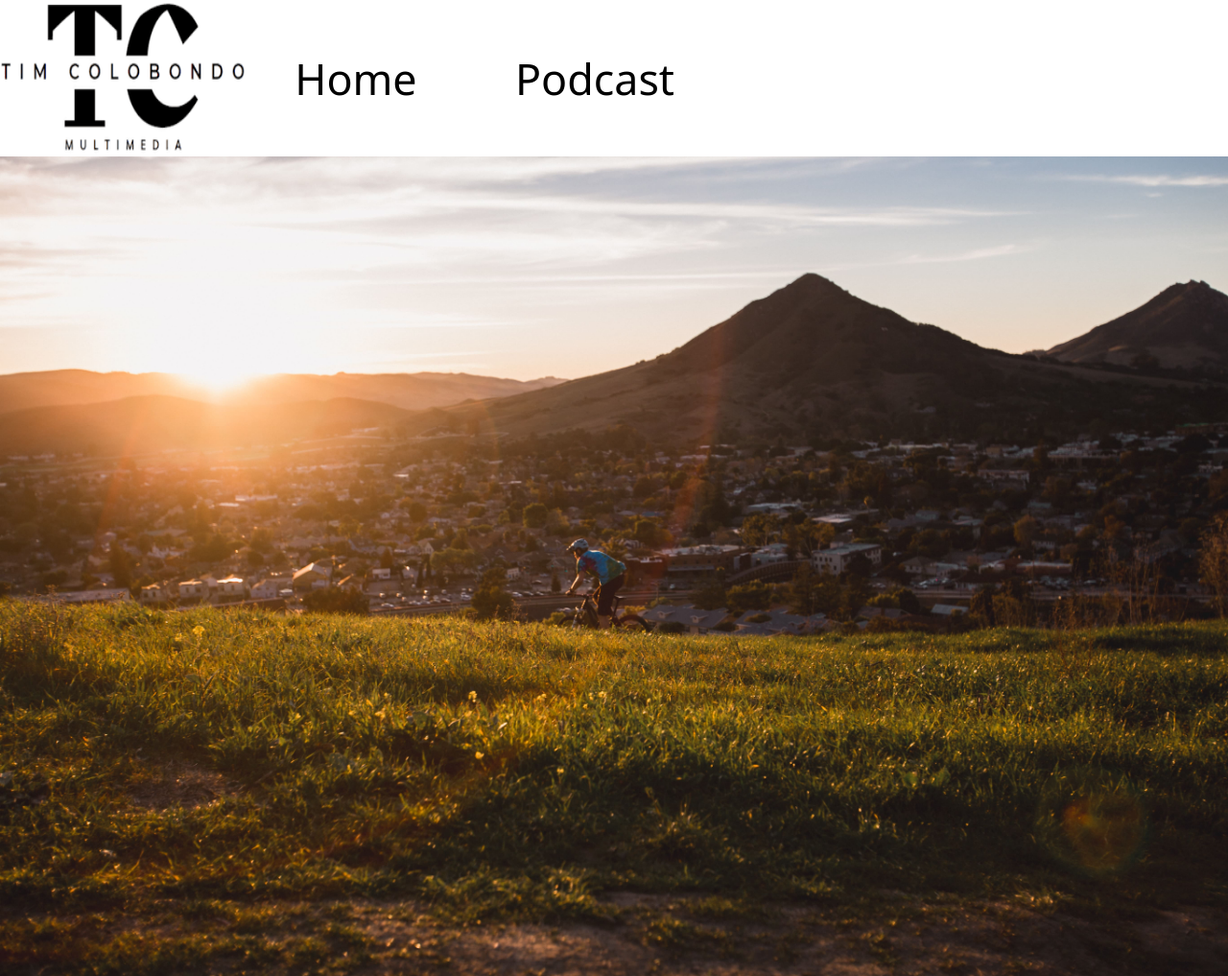
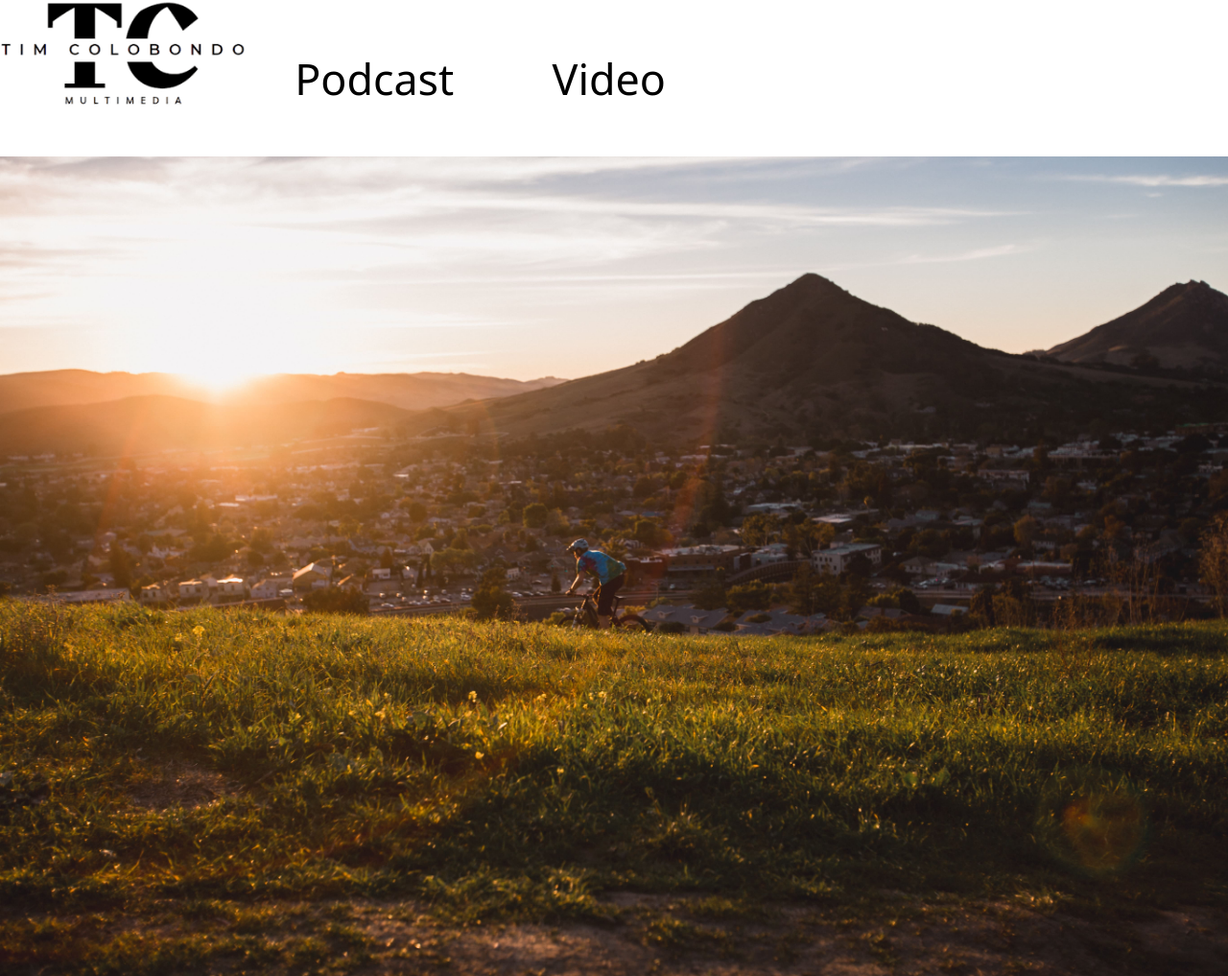
Before and after one commit to RodrasP/TimColobondo, a plain HTML site: page webVideo.html in a window 1280 px wide. Shown: the top 1017 px of the page at 96% size. Drawn offline with Linux system fonts and the light colour scheme; grey boxes are pictures that could not be loaded.

Commit message:
cambios en navegacion

```diff
--- a/webVideo.html
+++ b/webVideo.html
@@ -14,11 +14,11 @@
 <body>
     <div id="cabecera">
         <header>
-            <img src="assets/images/logo.png" alt="Our logo">
+            <a href="index.html"> <img src="assets/images/logo.png" alt="Our logo"></a>
         </header>
         <nav>
-            <a href="index.html">Home</a>
             <a href="podcast.html">Podcast</a>
+            <a href="webVideo.html">Video</a>
         </nav>
     </div>
     <main>
```
Also changed, not shown: index.html (+1 -1 lines), podcast.html (+3 -3 lines).
